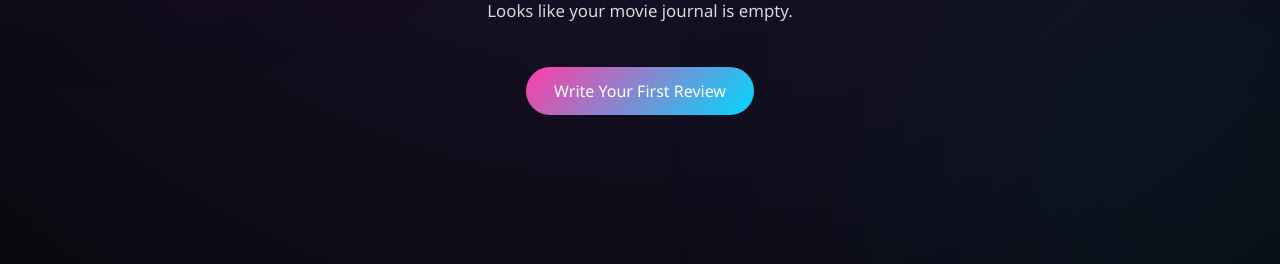
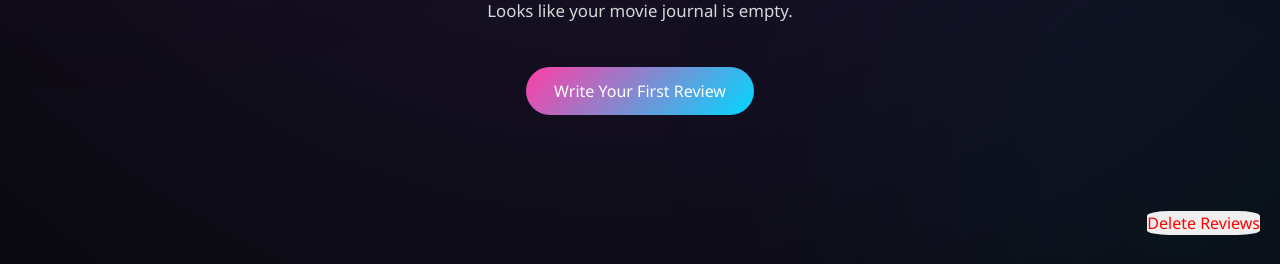
Before and after one commit to Dhruvam-si/cinephile_visualizer, a Flask app: page /user_reviews in a window 1280 px wide. Shown: the part 545-809 px from the top of the page. Run offline with Flask 3, Linux system fonts and the light colour scheme; the visitor is signed in with stand-in values (Sample User, id 1).

Commit message:
Added delete reviews button using html forms

```diff
--- a/app.py
+++ b/app.py
@@ -112,6 +112,20 @@ def insights():
 
     return render_template("insights.html",ispot=ispot)
 
+@app.route("/delete_reviews", methods=["GET", "POST"])
+def delete_reviews():
+    if request.method == "GET":
+        user_reviews = reviews.query.filter_by(user_id=session["user_id"]).all()
+        return render_template("delete_reviews.html", values=user_reviews)
+
+    # POST
+    selected_ids = request.form.getlist("review_ids")
+    for id in selected_ids:
+        review = reviews.query.filter_by(_id=id, user_id=session["user_id"]).first()
+        db.session.delete(review)
+    db.session.commit()
+    return redirect(url_for("user_reviews"))
+
 
 @app.route("/logout")
 def logout():
--- a/templates/user_reviews.html
+++ b/templates/user_reviews.html
@@ -283,5 +283,8 @@ Write Your First Review
 </div>
 
 {% endif %}
+<a href="/delete_reviews" style="position: fixed; bottom: 20px; right: 20px; " >
+    <button style=" border: 12px; border-color: red; border-radius: 20%;color: rgb(255, 0, 0);">Delete Reviews</button>
+</a>
 
 {% endblock %}
```
Also changed, not shown: templates/delete_reviews.html (added, +15 -0 lines).
